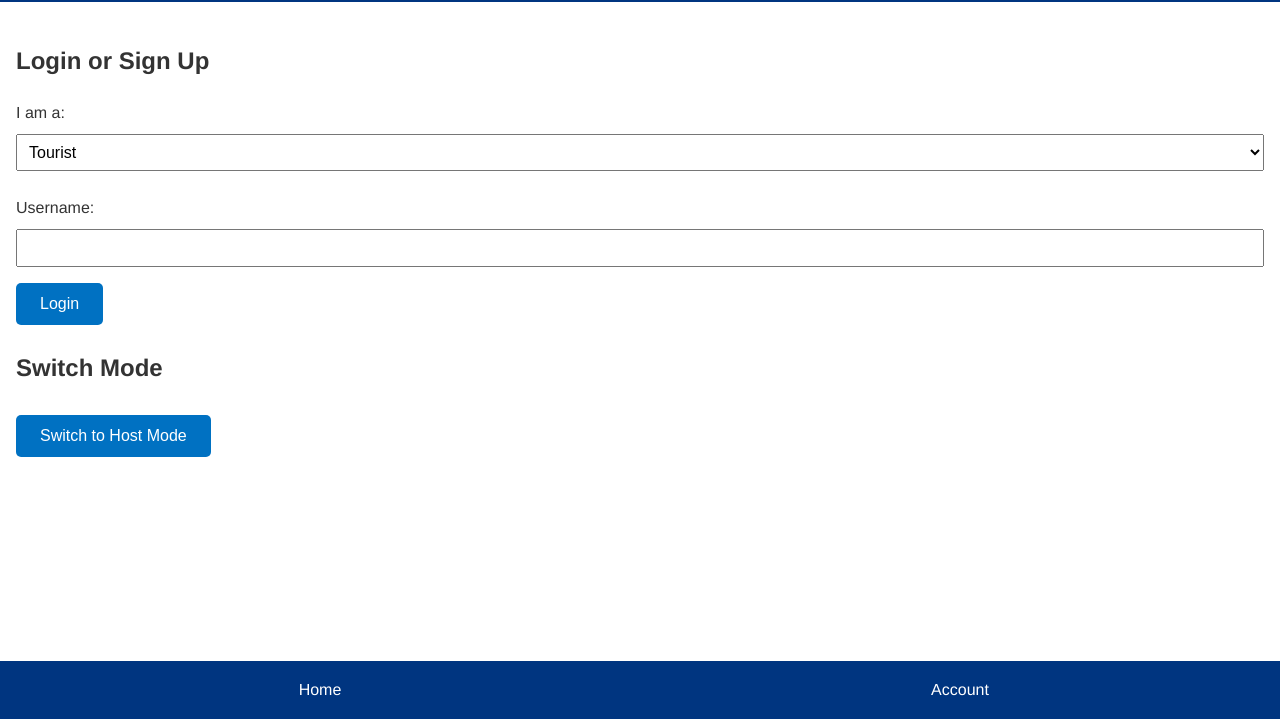
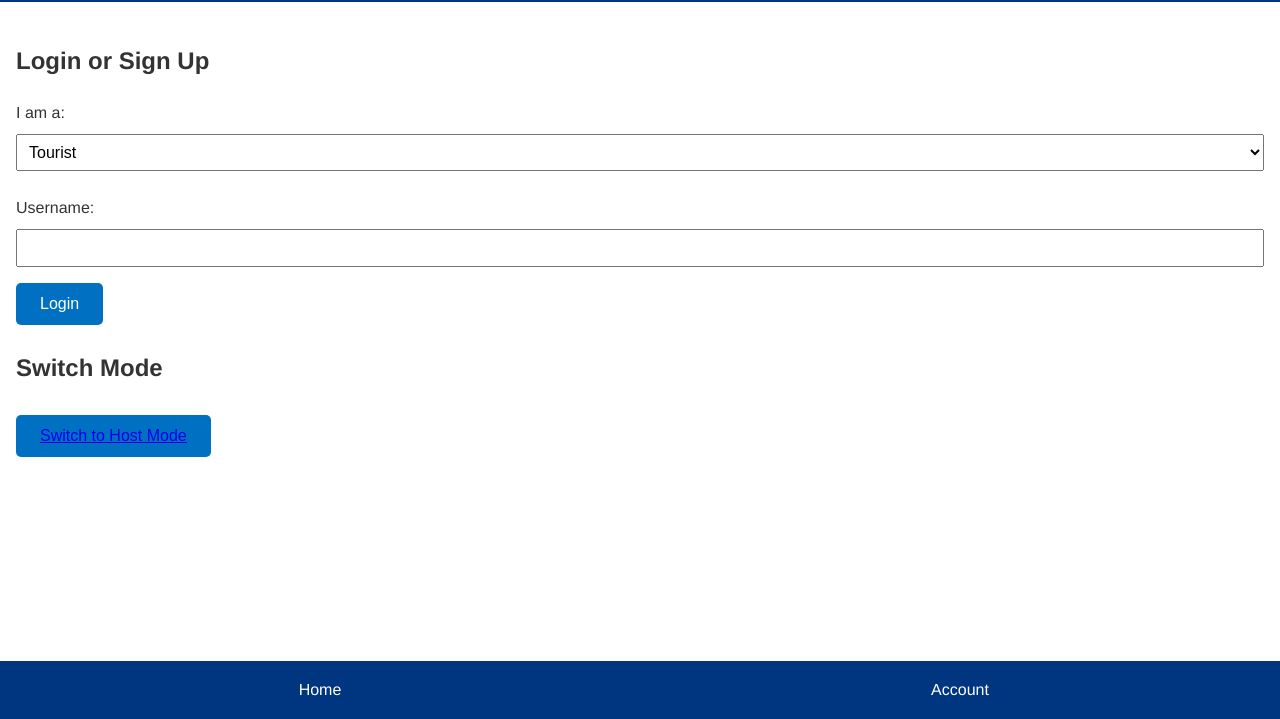
Before and after one commit to UlanKundizbay/travel-booking-app, a plain HTML site: page account.html in a window 1280 px wide. Shown: the part 81-800 px from the top of the page. Drawn offline with Linux system fonts and the light colour scheme.

Commit message:
Update account.html

```diff
--- a/account.html
+++ b/account.html
@@ -30,7 +30,7 @@
 
       <!-- Mode Switch -->
       <h2>Switch Mode</h2>
-      <button id="switch-mode-btn">Switch to Host Mode</button>
+      <button id="switch-mode-btn"><a href="host.html">Switch to Host Mode</a></button>
     </section>
   </main>
 
```
